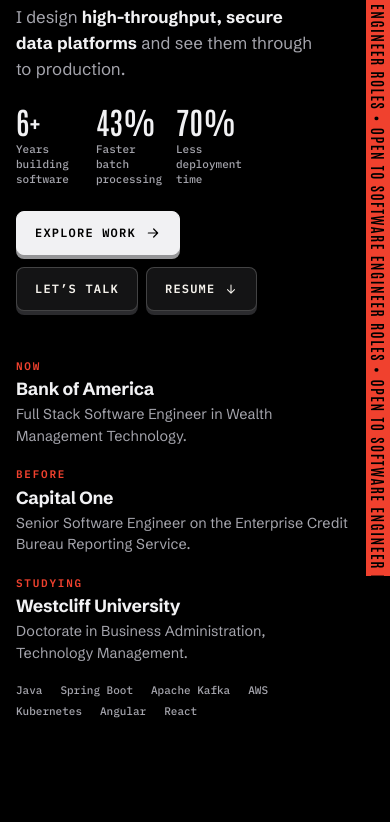
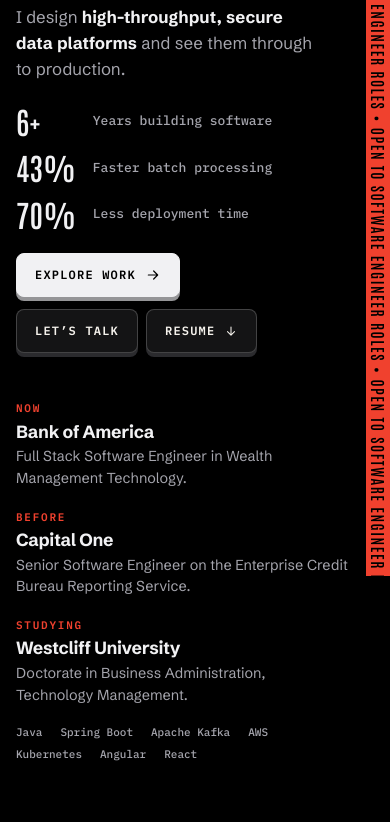
Before and after one commit to krishna-maddukuri/krishna-maddukuri.github.io, a React (Vite) app: page / in a window 390 px wide. Shown: the part 1102-1924 px from the top of the page. Built offline with nearby package versions, Linux system fonts and the light colour scheme.

Commit message:
The hero's numbers as a strip: each number over its label in 13px, a hairline between them; one per row on phones, labels beside the numbers on short laptop screens; on touch screens only a tap picks a skill, so the page never shifts mid-scroll

```diff
--- a/src/index.css
+++ b/src/index.css
@@ -664,19 +664,30 @@ html.lenis, html.lenis body { height: auto; }
   .hero-cta {
     margin-top: var(--hero-gap);
   }
-  /* three numbers, always on one row: each beside its label where the column has the room, the label
-     under the number where it does not */
+  /* the three numbers: a strip of three columns, each number over its label, with a hairline between them.
+     Phones: one number per row, its label beside it. Short laptop screens: each label back beside its number,
+     so the buttons stay on the first screen */
   .hero-stats {
     display: flex;
-    gap: clamp(14px, 2.2vw, 30px);
     margin: var(--hero-gap) 0 0;
     padding: 0;
     list-style: none;
   }
   .hero-stat {
     display: flex;
-    align-items: center;
+    flex-direction: column;
+    align-items: flex-start;
     gap: 8px;
+    padding: 0 clamp(18px, 2.4vw, 36px);
+  }
+  .hero-stat:first-child {
+    padding-left: 0;
+  }
+  .hero-stat:last-child {
+    padding-right: 0;
+  }
+  .hero-stat + .hero-stat {
+    border-left: 1px solid var(--line);
   }
   .hero-stat-v {
     color: var(--ink);
@@ -686,15 +697,42 @@ html.lenis, html.lenis body { height: auto; }
     font-variant-numeric: tabular-nums;
   }
   .hero-stat-k {
-    max-width: 10ch;
+    max-width: 16ch;
     color: var(--ink-soft);
-    font: 500 11px / 1.35 var(--ff-mono);
+    font: 500 13px / 1.4 var(--ff-mono);
   }
-  @container hero-copy (max-width: 439px) {
+  @media (max-width: 639px) {
+    .hero-stats {
+      flex-direction: column;
+      gap: 16px;
+    }
     .hero-stat {
-      flex-direction: column;
-      align-items: flex-start;
-      gap: 6px;
+      flex-direction: row;
+      align-items: center;
+      gap: 16px;
+      padding: 0;
+    }
+    .hero-stat + .hero-stat {
+      border-left: 0;
+    }
+    /* as wide as the widest number (43%), so the three labels start on one line */
+    .hero-stat-v {
+      min-width: 2em;
+    }
+    .hero-stat-k {
+      max-width: none;
+    }
+  }
+  @media (min-width: 1024px) and (max-height: 760px) {
+    .hero-stat {
+      flex-direction: row;
+      align-items: center;
+      gap: 10px;
+      padding: 0 16px;
+    }
+    .hero-stat-k {
+      max-width: 15ch;
+      font-size: 12px;
     }
   }
   /* a short laptop screen: the gaps close up so the numbers stay on the first screen */
--- a/src/sections/Skills.tsx
+++ b/src/sections/Skills.tsx
@@ -86,6 +86,7 @@ export function Skills() {
                 delay={waveDone ? 0 : ((i % COLS) + Math.floor(i / COLS)) * 0.05}
                 dim={family !== null && el.family !== family}
                 active={focus?.sym === el.sym}
+                hover={hover}
                 onFocus={() => setFocus(el)}
               />
             ))}
@@ -103,6 +104,7 @@ function Tile({
   delay,
   dim,
   active,
+  hover,
   onFocus,
 }: {
   el: Element
@@ -110,6 +112,7 @@ function Tile({
   delay: number
   dim: boolean
   active: boolean
+  hover: boolean
   onFocus: () => void
 }) {
   const style: CSSProperties = {
@@ -123,7 +126,10 @@ function Tile({
   return (
     <m.button
       type="button"
-      onMouseEnter={onFocus}
+      // pointing at a tile shows it only where there is a real pointer: on a touch screen a tap does, and the
+      // page scrolling under a resting finger or cursor never swaps the inspector (a new note can change its
+      // height and move everything below it, mid-scroll)
+      onMouseEnter={hover ? onFocus : undefined}
       onFocus={onFocus}
       onClick={onFocus}
       aria-label={`${el.name} (${familyLabel[el.family]})`}
```
